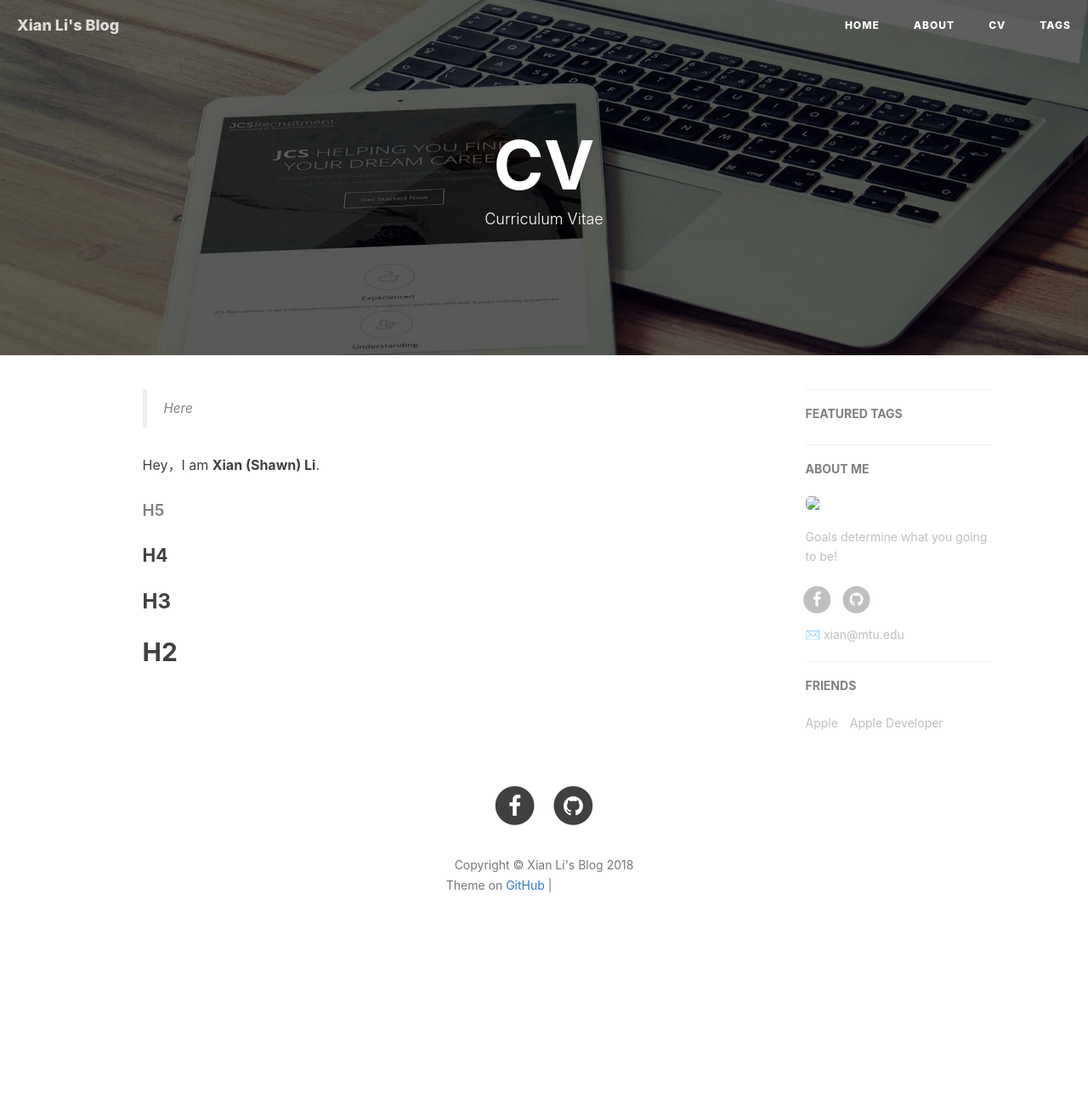
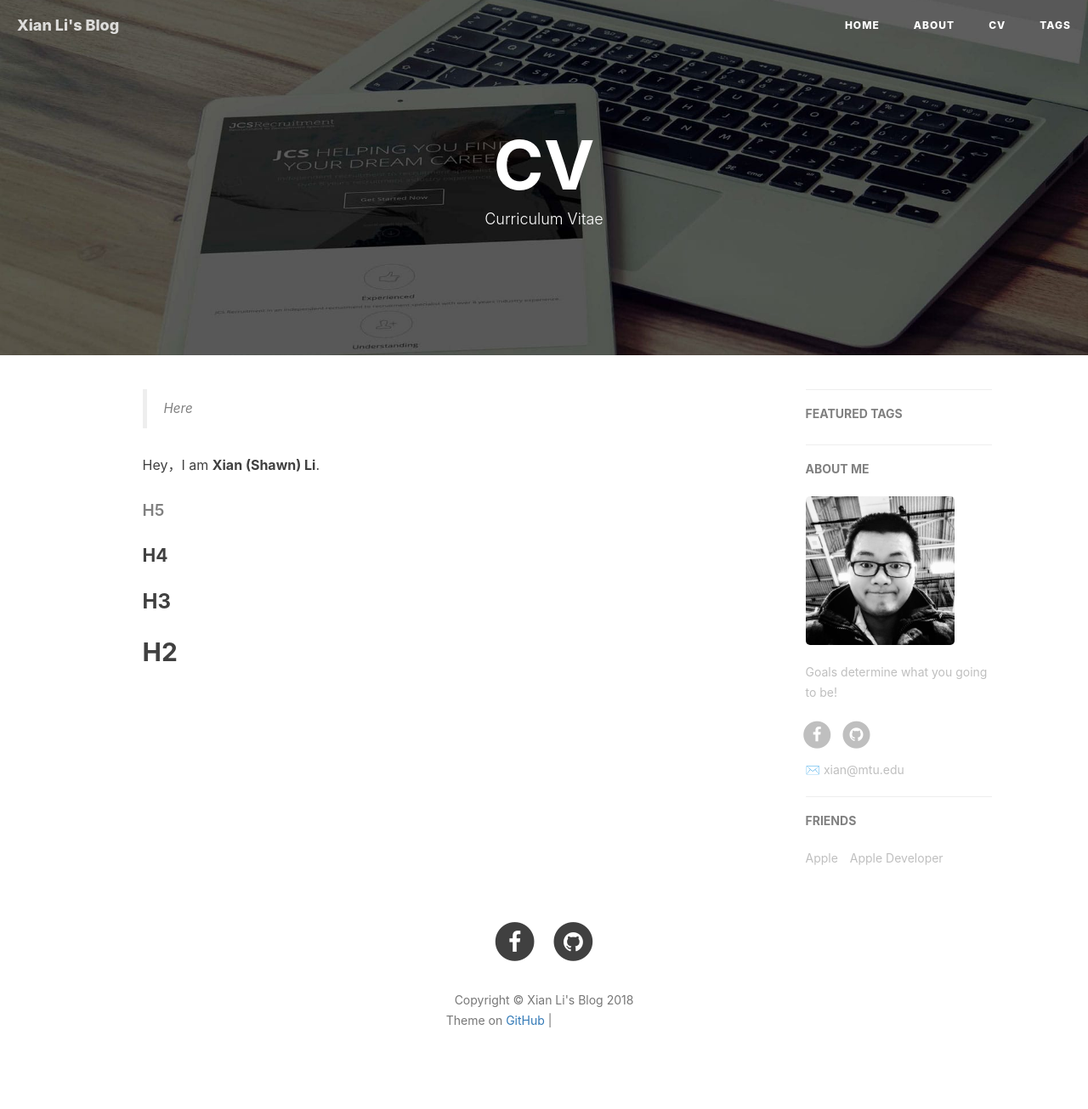
Before and after one commit to xian49930/jiuwuzhi.github.io, a Jekyll site: the page built from cv.html, in a window 1280 px wide. Shown: the whole page at 85% size. Built offline with Jekyll 4.4.1, drawn with Linux system fonts in a browser that asks for light colours; nearby versions of some CDN libraries; comment, search, counter and statistics services are not loaded; before the commit the page ends 1146 px from its top, so only the background shows below that; grey boxes are pictures that could not be loaded.

Commit message:
change back
change back

```diff
--- a/_config.yml
+++ b/_config.yml
@@ -12,7 +12,7 @@
 # Sidebar settings
 sidebar: true                           # whether or not using Sidebar.
 sidebar-about-description: "Goals determine what you going to be!"
-sidebar-avatar: img/about-XL-gentle.jpg      # use absolute URL, seeing it's used in both `/` and `/about/`
+sidebar-avatar: /img/about-XL-gentle.jpg      # use absolute URL, seeing it's used in both `/` and `/about/`
 
 
 
```
